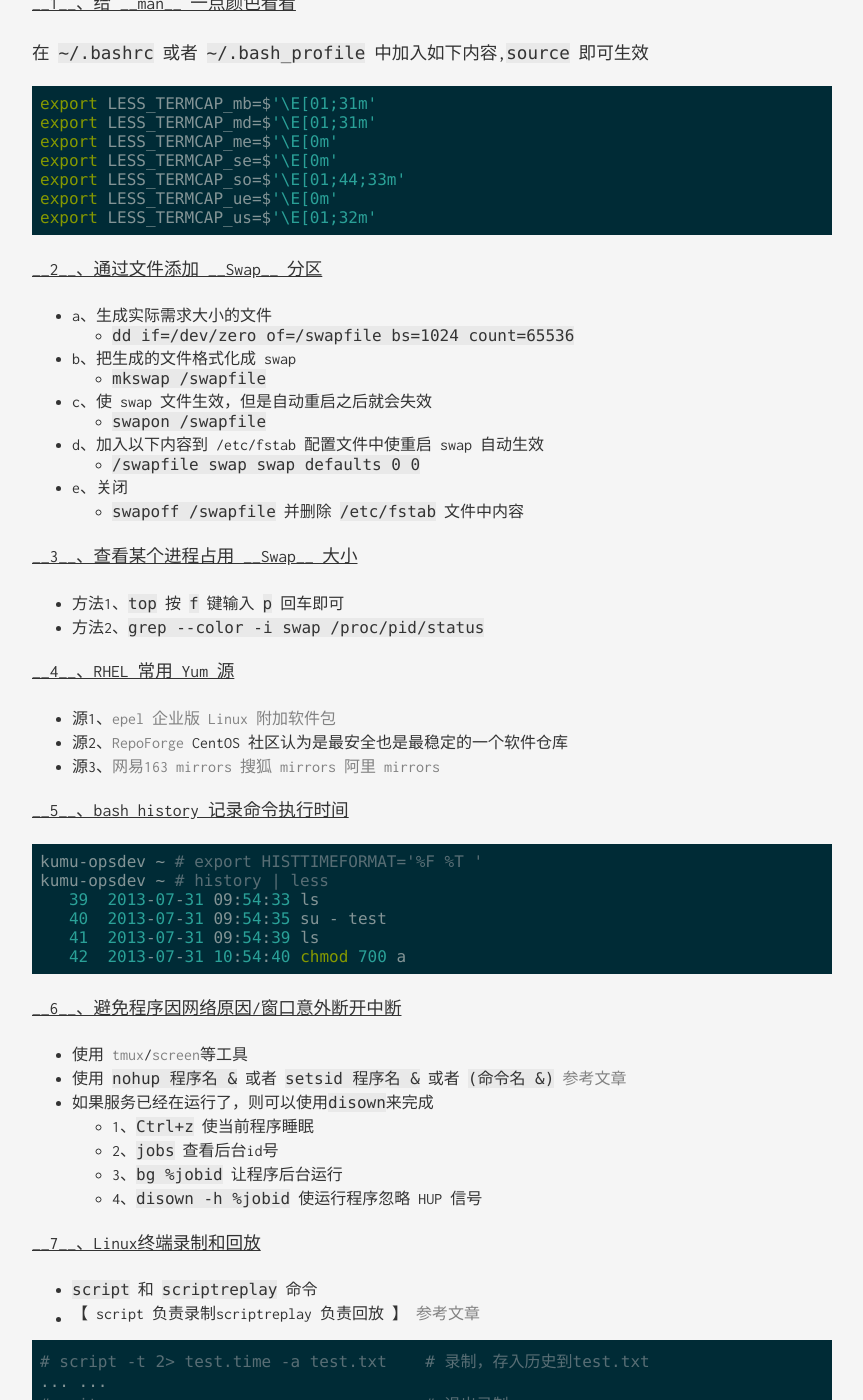
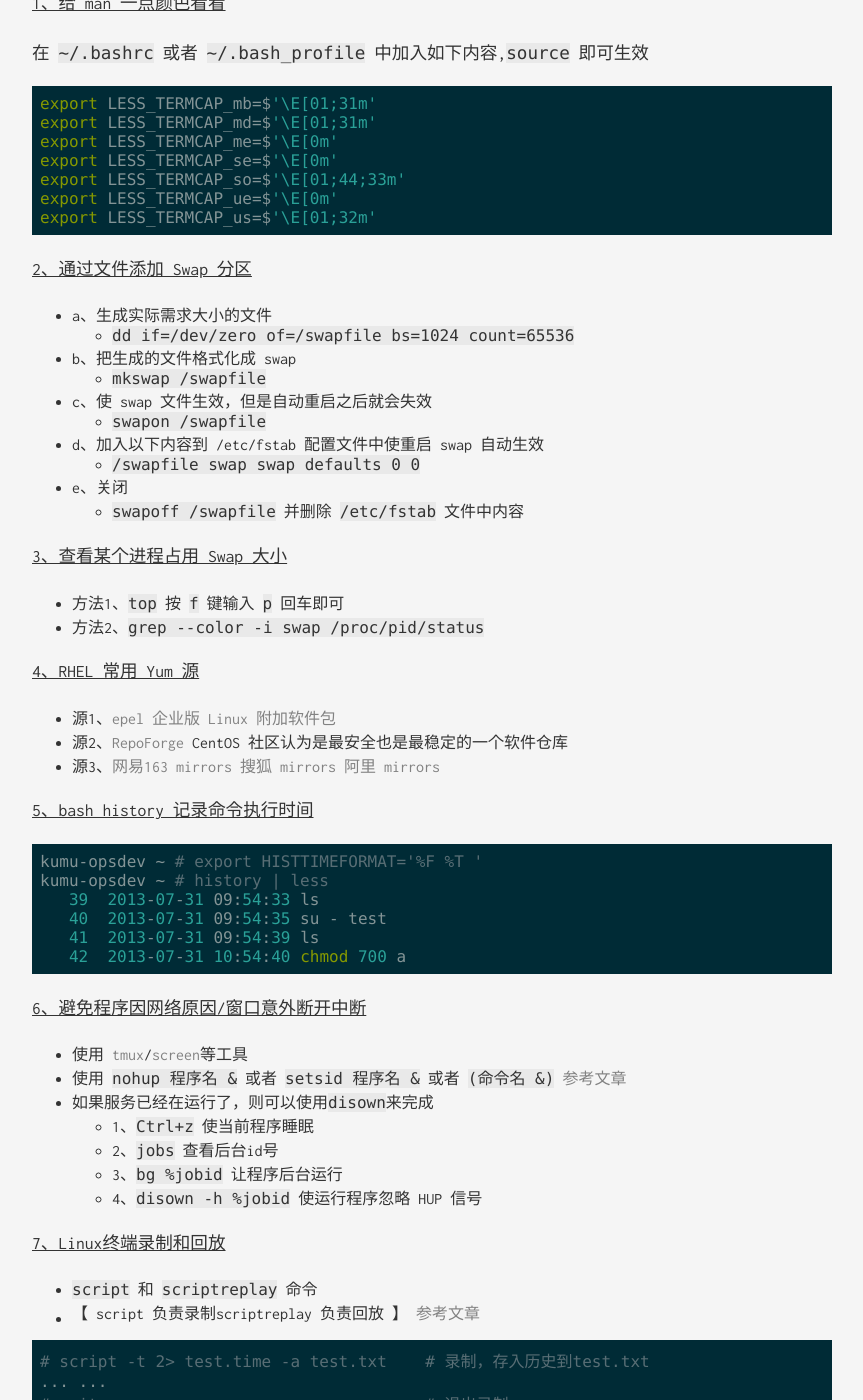
Before and after one commit to opskumu/opskumu.github.io, a Jekyll site: the page built from linux-tips.md, in a window 1280 px wide and 1400 px high, scrolled down 467 px. Shown: the whole window, without its empty margins (208-1071 px from the left). Built offline with Jekyll 4.4.1, drawn with Linux system fonts in a browser that asks for light colours; some of the changed text lies outside the part shown.

Commit message:
update tips.

````diff
--- a/linux-tips.md
+++ b/linux-tips.md
@@ -5,7 +5,7 @@ description: "Linux Tips"
 permalink: /tips/
 ---
 
-<u>__1__、给 __man__ 一点颜色看看</u>
+<u>1、给 man 一点颜色看看</u>
 
 在 `~/.bashrc` 或者 `~/.bash_profile` 中加入如下内容,`source` 即可生效
 
@@ -19,7 +19,7 @@ export LESS_TERMCAP_ue=$'\E[0m'
 export LESS_TERMCAP_us=$'\E[01;32m'
 ```
 
-<u>__2__、通过文件添加 __Swap__ 分区</u>
+<u>2、通过文件添加 Swap 分区</u>
 
 * a、生成实际需求大小的文件
 	* `dd if=/dev/zero of=/swapfile bs=1024 count=65536`
@@ -34,18 +34,18 @@ export LESS_TERMCAP_us=$'\E[01;32m'
 
 
 
-<u>__3__、查看某个进程占用 __Swap__ 大小</u>
+<u>3、查看某个进程占用 Swap 大小</u>
 
 * 方法1、`top` 按 `f` 键输入 `p` 回车即可
 * 方法2、`grep --color -i swap /proc/pid/status`
 
-<u>__4__、RHEL 常用 Yum 源</u>
+<u>4、RHEL 常用 Yum 源</u>
 
 * 源1、[epel 企业版 Linux 附加软件包](http://fedoraproject.org/wiki/EPEL/zh-cn)
 * 源2、[RepoForge ](http://repoforge.org/use/) CentOS 社区认为是最安全也是最稳定的一个软件仓库
 * 源3、[网易163 mirrors](http://mirrors.163.com/.help/centos.html) [搜狐 mirrors](http://mirrors.sohu.com/help/centos.html) [阿里 mirrors](http://mirrors.aliyun.com/help/centos)
 
-<u>__5__、bash history 记录命令执行时间</u>
+<u>5、bash history 记录命令执行时间</u>
 
 ``` bash
 kumu-opsdev ~ # export HISTTIMEFORMAT='%F %T '
@@ -56,7 +56,7 @@ kumu-opsdev ~ # history | less
    42  2013-07-31 10:54:40 chmod 700 a
 ```
 
-<u>__6__、避免程序因网络原因/窗口意外断开中断</u>
+<u>6、避免程序因网络原因/窗口意外断开中断</u>
 
 * 使用 [tmux](http://kumu-linux.github.io/blog/2013/08/06/tmux/)/[screen](http://www.ibm.com/developerworks/cn/linux/l-cn-screen/)等工具
 * 使用 `nohup 程序名 &` 或者 `setsid 程序名 &` 或者 `(命令名 &)` [参考文章](http://hi.baidu.com/xtyangjie/item/3f5aaff7e9c145de6225d23f)
@@ -66,7 +66,7 @@ kumu-opsdev ~ # history | less
 	* 3、`bg %jobid` 让程序后台运行
 	* 4、`disown -h %jobid` 使运行程序忽略 HUP 信号
 
-<u>__7__、Linux终端录制和回放</u>
+<u>7、Linux终端录制和回放</u>
 
 * `script` 和 `scriptreplay` 命令
 * 【 script 负责录制 | scriptreplay 负责回放 】 [参考文章](http://blog.csdn.net/signmem/article/details/8734476)
@@ -78,11 +78,11 @@ kumu-opsdev ~ # history | less
 # scriptreplay test.time test.txt       # 终端回放
 ```
 
-<u>__8__、退出无响应的ssh连接</u>
+<u>8、退出无响应的ssh连接</u>
 
 * 快捷键 `~.` [波浪线和点]
 
-<u>__9__、ssh 配置文件定义 ssh 连接端口</u>
+<u>9、ssh 配置文件定义 ssh 连接端口</u>
 
 * 为方便连接，可以在 `~/.ssh/config` 文件中定义 ssh 连接端口和私钥等
 
@@ -93,7 +93,7 @@ HOST 172.16.*.*
     IdentityFile ~/.ssh/kumu_id_rsa
 ```
 
-<u>__10__、vim 分屏功能</u>
+<u>10、vim 分屏功能</u>
 
 * vim 打开多个文件横屏 `-o` 选项: `vim -o2 /etc/passwd test1 test2` [n 是数字，表示分成几个屏]
     * 上下切换使用 `Ctrl+w` + 上下方向键
@@ -103,7 +103,7 @@ HOST 172.16.*.*
     * `split 文件名` 横屏
     * `vsplit 文件名` 竖屏
 
-<u>__11__、显示 bash 当前所在层级</u>
+<u>11、显示 bash 当前所在层级</u>
 
 * 变量 `SHLVL`
 
@@ -112,13 +112,13 @@ kumu-opsdev ssh # echo $SHLVL
 2
 ```
 
-<u>__12__、清空内存缓存</u>
+<u>12、清空内存缓存</u>
 
 ``` bash
 sync; echo 3 > /proc/sys/vm/drop_caches
 ```
 
-<u>__13__、rsync 同步目录指定文件</u>
+<u>13、rsync 同步目录指定文件</u>
 
 有时候有需求只同步 rsync 库中单个文件，则可以通过如下方式同步
 
@@ -127,11 +127,11 @@ RSYNC_PASSWORD=your_pass rsync -az --include=filename --exclude=* \
     test@test.com::test /test/
 ```
 
-<u>__14__、crontab 百分号</u>
+<u>14、crontab 百分号</u>
 
 当写 crontab 时，如果命令中有 % 号的时候，需要使用\转移，否则计划任务会执行失败
 
-<u>__15__、ssh controlmaster 选项</u>
+<u>15、ssh controlmaster 选项</u>
 
 有时用 ssh 使用密码登陆多个相同主机时，为避免多次输入密码，可以在 `~/.ssh/config` 文件中加入如下选项
 
````
